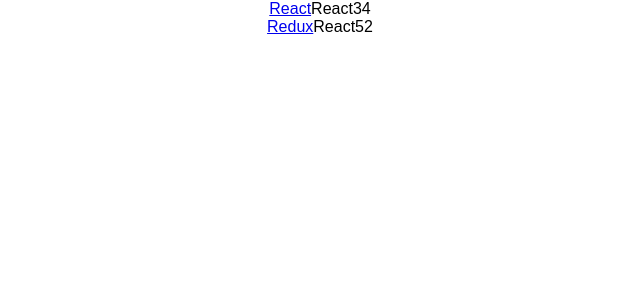
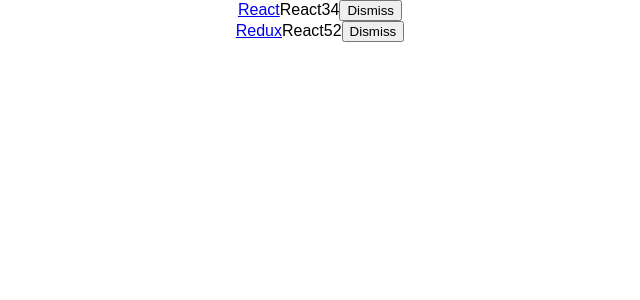
Before and after one commit to hebeiliujh/react-hackernews, a React (Create React App) app: page / in a window 1280 px wide. Shown: the top 300 px of the page, without its empty margins (320-960 px from the left). Built offline with nearby package versions, Linux system fonts and the light colour scheme.

Commit message:
单向数据流

```diff
--- a/src/App.js
+++ b/src/App.js
@@ -22,9 +22,18 @@ class App extends Component {
     super(props);
 
     this.state = {
-      list: list,
+      list,
     }
+
+    this.onDismiss = this.onDismiss.bind(this);
   }
+
+  onDismiss(id) {
+    const isNotId = item => item.objectID !== id;
+    const updataList = this.state.list.filter(isNotId);
+    this.setState({list: updataList});
+  }
+
   render() {
     return (
       <div className="App">
@@ -37,6 +46,14 @@ class App extends Component {
               <span>{item.author}</span>
               <span>{item.num_comments}</span>
               <span>{item.points}</span>
+              <span>
+                <button
+                  onClick={() => this.onDismiss(item.objectID)}
+                  type="button"
+                >
+                  Dismiss
+                </button>
+              </span>
             </div>
           );
         })}
```
